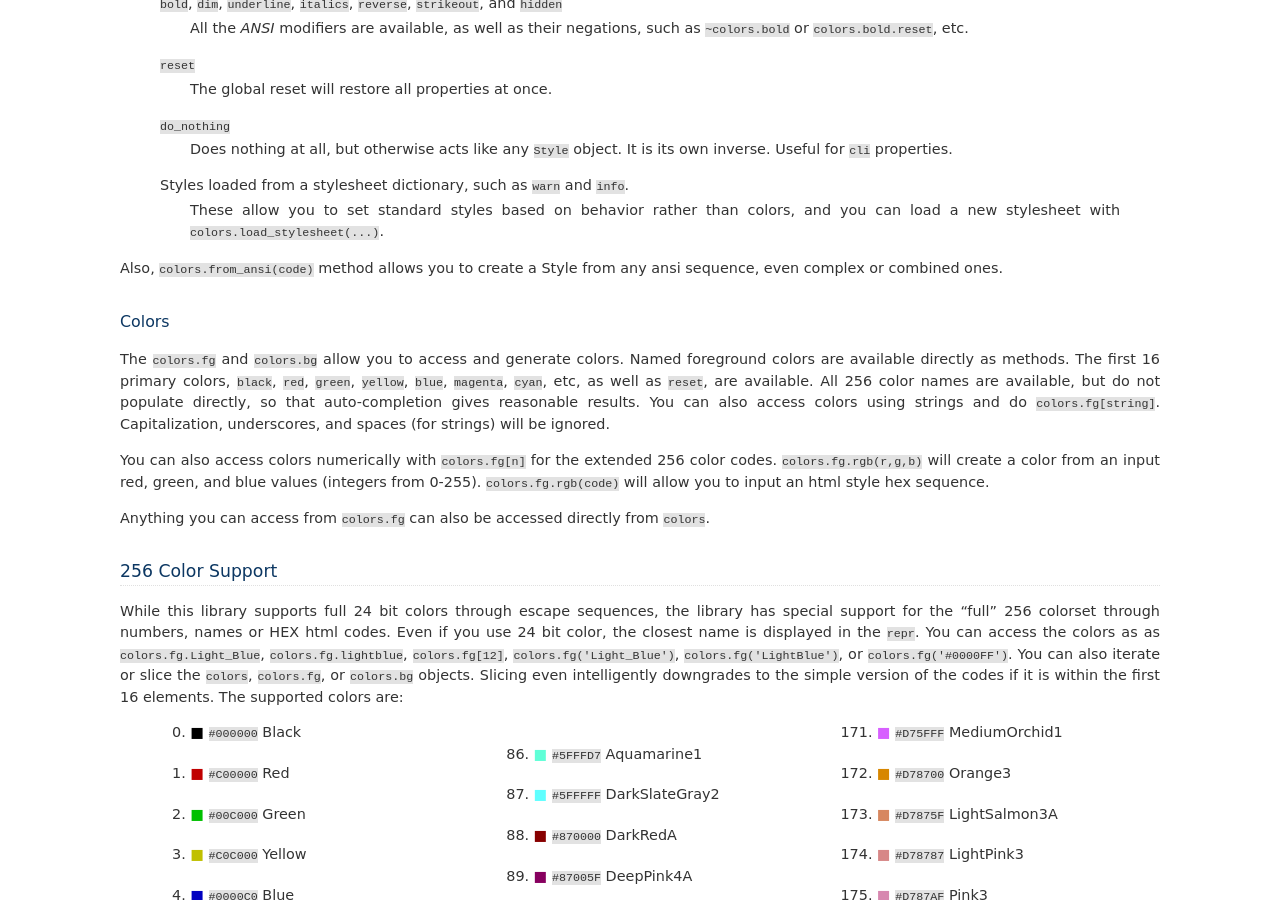
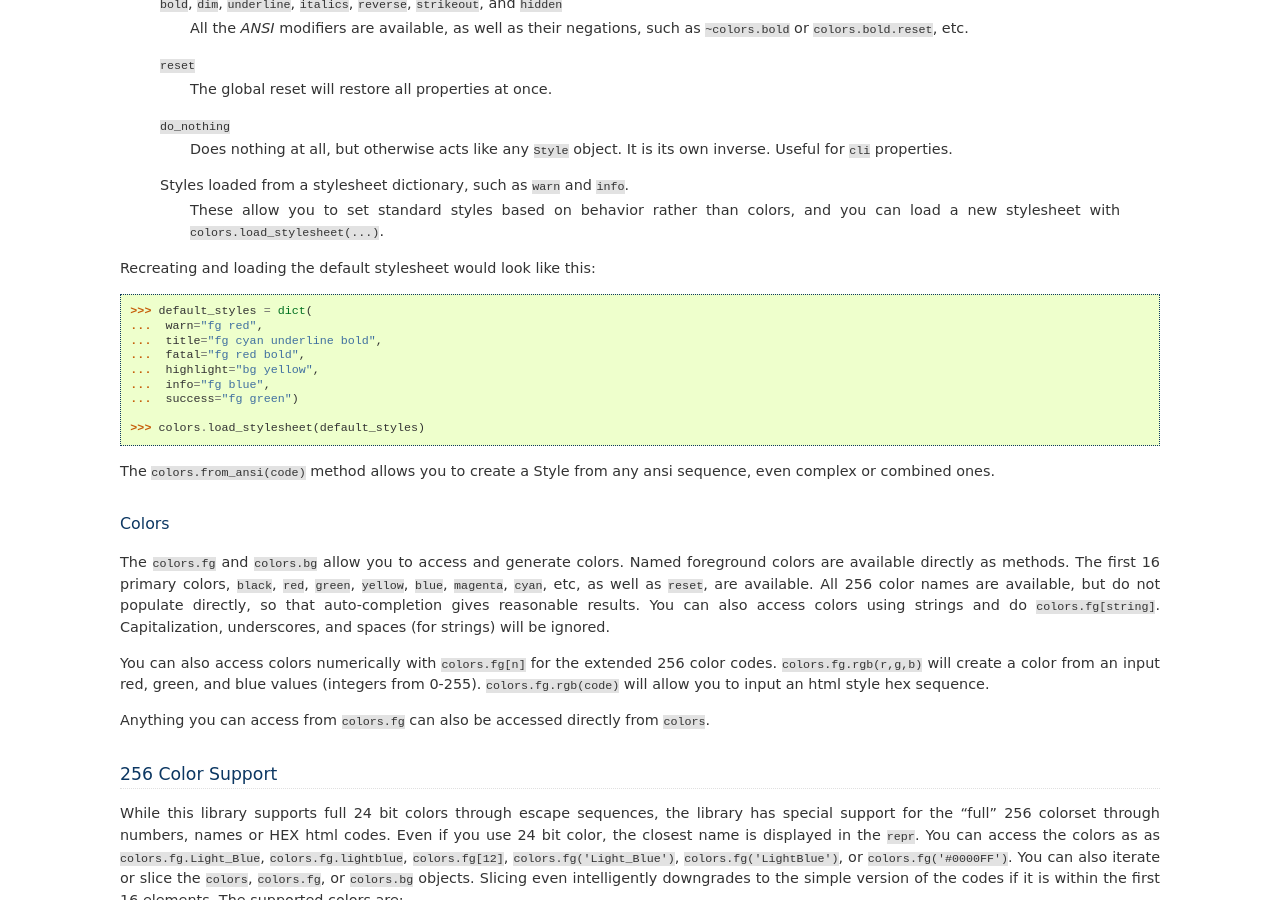
Before and after one commit to tomerfiliba/plumbum, a Sphinx documentation site: the page built from docs/colors.rst, in a window 1280 px wide and 900 px high, scrolled down 1101 px. Built offline with Sphinx 7.4.7, drawn with Linux system fonts in a browser that asks for light colours.

Commit message:
Adding an success (green) and info (blue) style to colors, more spelling fixes

```diff
--- a/docs/colors.rst
+++ b/docs/colors.rst
@@ -79,8 +79,26 @@ Styles are accessed through the ``plumbum.colors`` object. This has the followin
     Styles loaded from a stylesheet dictionary, such as ``warn`` and ``info``.
       These allow you to set standard styles based on behavior rather than colors, and you can load a new stylesheet with ``colors.load_stylesheet(...)``.
 
-Also, ``colors.from_ansi(code)`` method allows
+
+Recreating and loading the default stylesheet would look like this:
+
+.. code-block:: python
+
+    >>> default_styles = dict(
+    ...  warn="fg red",
+    ...  title="fg cyan underline bold",
+    ...  fatal="fg red bold",
+    ...  highlight="bg yellow",
+    ...  info="fg blue",
+    ...  success="fg green")
+
+    >>> colors.load_stylesheet(default_styles)
+
+
+
+The ``colors.from_ansi(code)`` method allows
 you to create a Style from any ansi sequence, even complex or combined ones.
+
 
 Colors
 ^^^^^^
```
Also changed, not shown: 3 other files.
